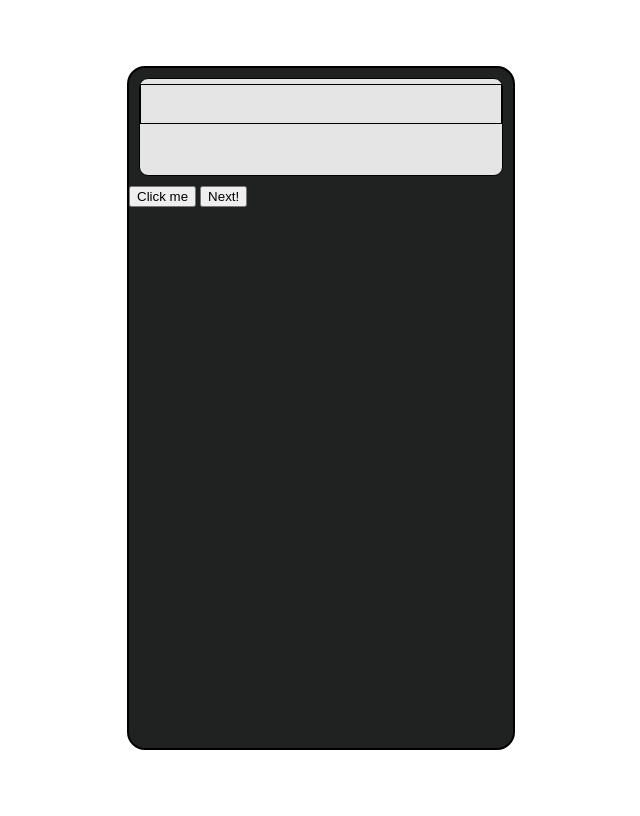
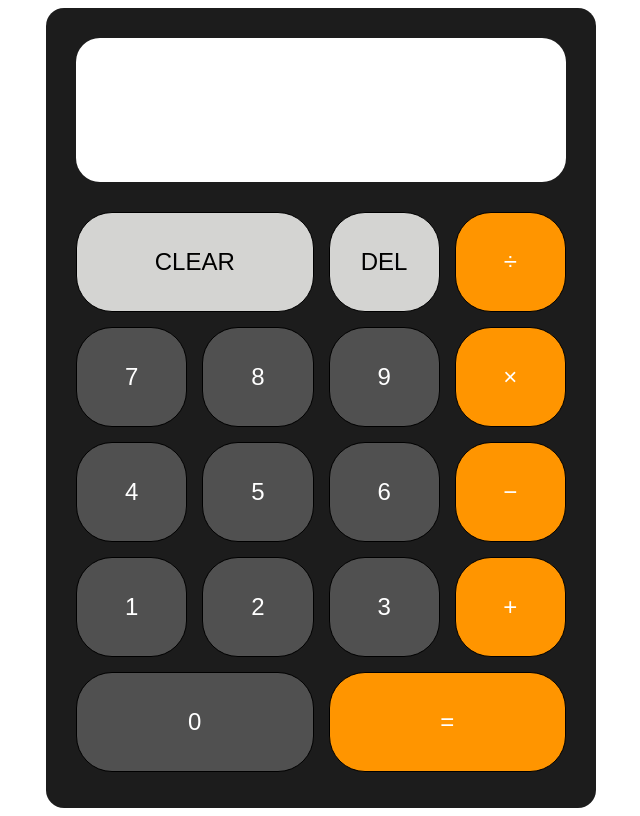
Before and after one commit to jcrisostomo1/odin-calculator, a plain HTML site: page index.html in a window 1280 px wide. Shown: the whole page, without its empty margins (327-967 px from the left). Drawn offline with Linux system fonts and the light colour scheme.

Commit message:
add more styling

```diff
--- a/index.html
+++ b/index.html
@@ -11,13 +11,27 @@
 <body>
     <div class="main-container">
         <div class="screen">
-            <div class="previous-screen">
-
-            </div>
+            <div class="previous-screen"></div>
+            <div class="current-screen"></div>
         </div>
         <div class = buttons>
-            <button id="button">Click me</button>
-            <button>Next!</button>
+            <button data-clear class="span-two">CLEAR</button>
+            <button data-del>DEL</button>
+            <button data-operation>&#247;</button>
+            <button data-number>7</button>
+            <button data-number>8</button>
+            <button data-number>9</button>
+            <button data-operation>&times;</button>
+            <button data-number>4</button>
+            <button data-number>5</button>
+            <button data-number>6</button>
+            <button data-operation="">&minus;</button>
+            <button data-number>1</button>
+            <button data-number>2</button>
+            <button data-number>3</button>
+            <button data-operation>&plus;</button>
+            <button data-number class="span-two">0</button>
+            <button data-equals class="span-two">=</button>
         </div>
     </div>
 </body>
--- a/myscript.js
+++ b/myscript.js
@@ -1 +1,38 @@
-let button = document.getElementById("button");
+const numberButtons = document.querySelectorAll("[data-number]");
+const divideButton =  document.querySelector('[data-divide]');
+const multiplyButton = document.querySelector('[data-times]');
+const screen = document.querySelector(".current-screen");
+const prevScreen = document.querySelector(".previous-screen");
+
+numberButtons.forEach(button => {
+    button.addEventListener('click', () => {
+    screen.innerText += button.innerText;
+    });
+});
+
+
+let add = (num1,num2) => (num1 + num2);
+let subtract = (num1, num2) => (num1- num2);
+let multiply = (num1, num2) => (num1 * num2);
+let divide = (num1, num2) => (num1/num2);
+console.log(add(2.2,3))
+console.log(subtract(3,4))
+console.log(multiply(2,2))
+console.log(divide(2,3))
+
+let operate = (num1, num2, operator) => {
+    let answer;
+    switch (operator) {
+        case "add" :
+            return add(num1, num2);
+        case "subtract" :
+            return subtract(num1, num2);
+        case "multiply" :
+            return multiply(num1, num2);
+        case "divide" :
+            return divide(num1, num2);
+    }
+    return
+}
+
+console.log(operate(1,2, "add"))
--- a/style.css
+++ b/style.css
@@ -4,27 +4,90 @@ body {
     align-items: center;
     width: 100vw;
     height: 100vh;
+    font-family: 'Roboto', sans-serif;
 }
 
 .main-container {
-    background-color: #202121;
-    border: 2px solid black;
+    background-color: #1C1C1C;
+    /* border: 2px solid black; */
     border-radius: 18px;
-    height: 85%;
-    width: 30%;
+    height: 800px;
+    width: 550px;
 }
 
 .screen {
-    border: 1px solid black;
-    border-radius: 9px;
-    background-color: #e5e5e5;
-    margin: 10px;
-    height: 6rem;
+    /* border: 1px solid black; */
+    border-radius: 24px;
+    background-color: white;
+    color: #1C1C1C;;
+    margin: 30px;
+    height: 9rem;
+    overflow: auto;
 }
 
 .previous-screen {
-    border: .5px solid black;
-    background-color: #e5e5e5;
-    margin: 5px 0px;
-    height: 40%;
+    background-color: white;
+    display: flex;
+    justify-content: flex-end;
+    align-items: center;
+    height: 30%;
+    margin-top: 15px;
+    margin-right: 15px;
+    margin-left: 15px;
 }
+
+.current-screen {
+    /* border: .5px solid black; */
+    background-color: white;
+    display: flex;
+    justify-content: flex-end;
+    align-items: center;
+    height: 50%;
+    margin: 0px 15px;
+    text-align: center;
+    font-size: 36px;
+}
+
+.buttons {
+    display: grid;
+    grid-template-columns: repeat(4, 1fr);
+    grid-template-rows: repeat(5, 1fr);
+    justify-content: center;
+    align-content: center;
+    height: 70%;
+    margin: 30px;
+    gap: 15px;
+}
+
+button {
+    font-size: 24px;
+    color: white;
+    border-radius: 36px;
+    border: 1px solid black;
+}
+
+button:active {
+    transform: translateY(3px);
+}
+
+.span-two {
+    grid-column: span 2;
+}
+.span-three {
+    grid-column: span 3;
+}
+
+[data-number] {
+    background-color: #505050;
+}
+
+[data-del],
+[data-clear] {
+    color: black;
+    background-color: #D4D4D2;
+}
+
+[data-equals],
+[data-operation] {
+    background-color: #FF9500;
+}
```
